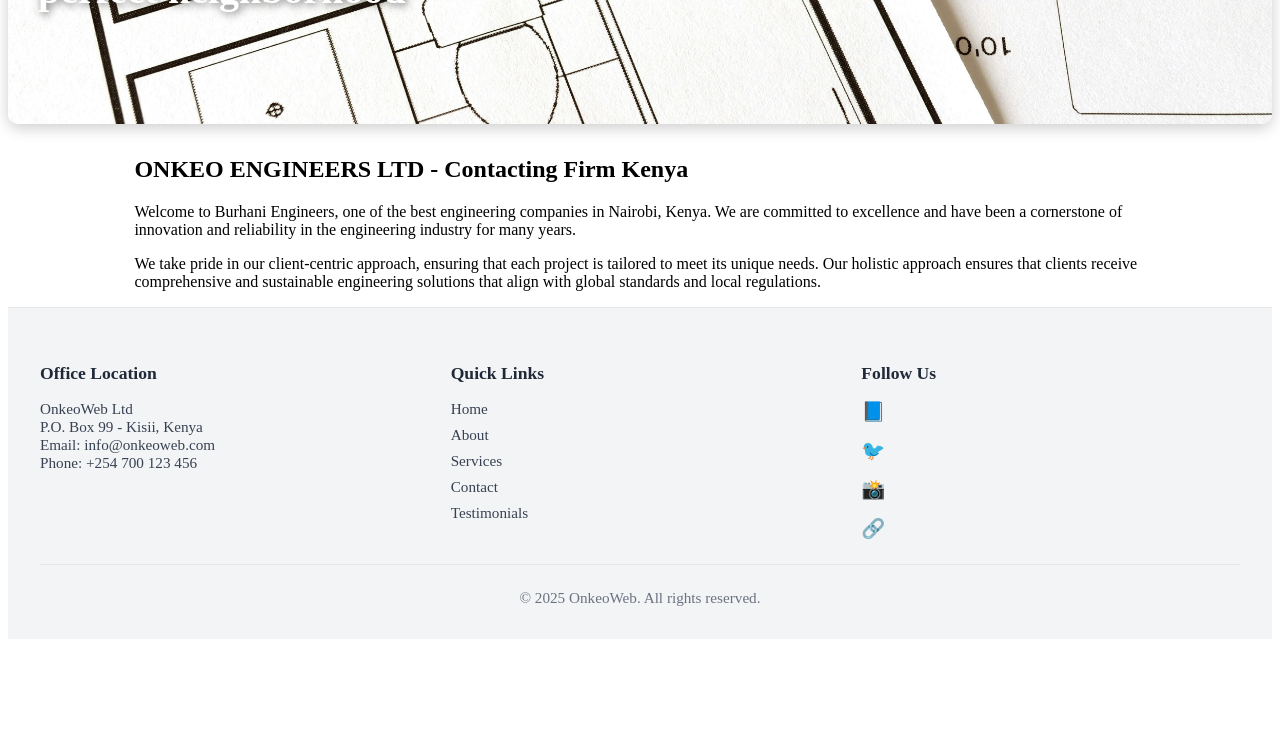
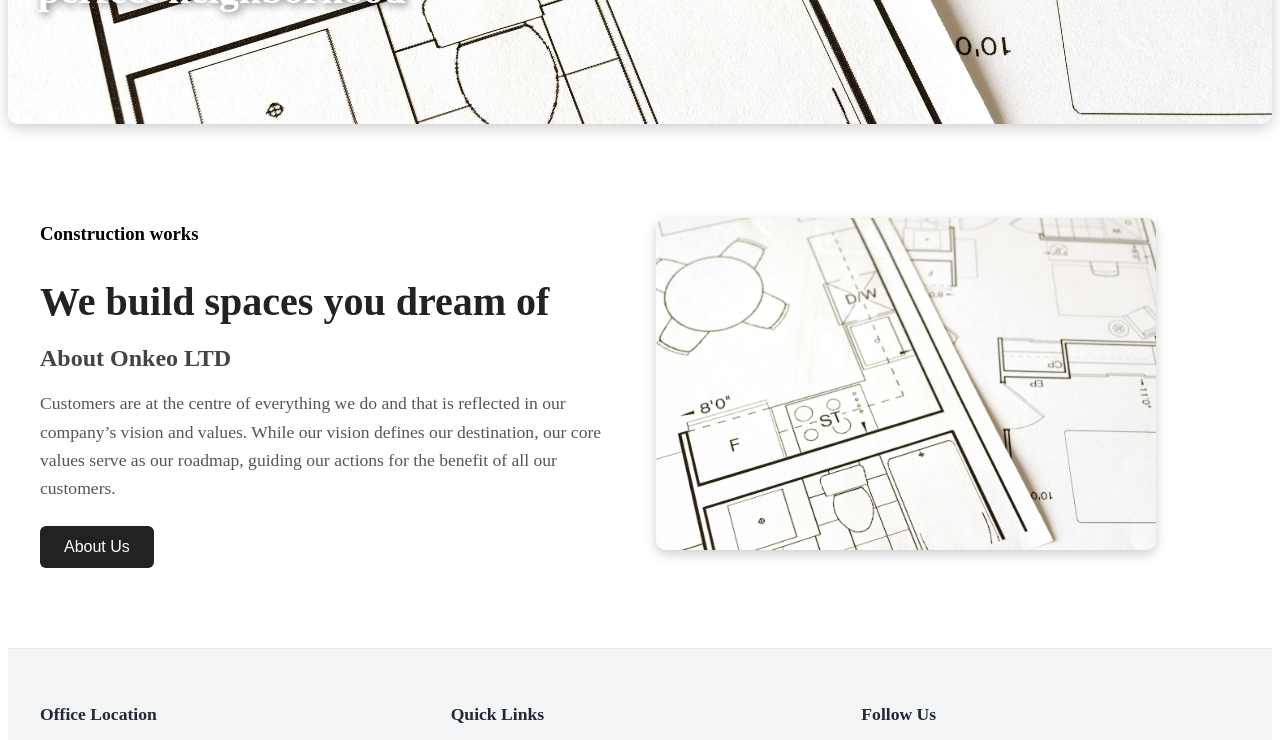
Before and after one commit to membae/onkeoWeb, a React (Vite) app in the folder onkeoWeb/: page / in a window 1280 px wide. Shown: the part 628-1368 px from the top of the page. Before the commit the page ends 1275 px from the top, so only its background shows below. Built offline with nearby package versions, Linux system fonts and the light colour scheme.

Commit message:
home css

```diff
--- a/onkeoWeb/src/index.css
+++ b/onkeoWeb/src/index.css
@@ -1,4 +1,67 @@
-.main{
-    padding: 0%;
-    margin: 0% 10% ;
+.main {
+  display: flex;
+  align-items: center;       /* vertically center text with image */
+  justify-content: space-between;
+  max-width: 1200px;
+  margin: 3rem auto;
+  padding: 2rem;
+  gap: 2rem;                 /* space between text and image */
 }
+
+.main div {
+  flex: 1;                   /* each div takes equal space */
+}
+
+.main img {
+  width: 100%;
+  max-width: 500px;          /* keeps image from being too large */
+  border-radius: 10px;
+  box-shadow: 0 4px 12px rgba(0,0,0,0.2);
+}
+
+.main h1 {
+  font-size: 2.5rem;
+  margin-bottom: 1rem;
+  color: #222;
+}
+
+.main h2 {
+  font-size: 1.5rem;
+  margin-bottom: 1rem;
+  color: #444;
+}
+
+.main p {
+  font-size: 1.1rem;
+  line-height: 1.6;
+  margin-bottom: 1.5rem;
+  color: #555;
+}
+
+.main button {
+  padding: 0.75rem 1.5rem;
+  font-size: 1rem;
+  background-color: #222;
+  color: white;
+  border: none;
+  border-radius: 6px;
+  cursor: pointer;
+  transition: background 0.3s ease;
+}
+
+.main button:hover {
+  background-color: #444;
+}
+
+/* ✅ Mobile responsiveness */
+@media (max-width: 768px) {
+  .main {
+    flex-direction: column;   /* stack text and image on small screens */
+    text-align: center;
+  }
+
+  .main img {
+    max-width: 100%;
+    margin-top: 1.5rem;
+  }
+}
--- a/onkeoWeb/src/pages/Home.jsx
+++ b/onkeoWeb/src/pages/Home.jsx
@@ -10,20 +10,19 @@ function Home() {
       <Navbar />
       <Imageslider />
       <section className="main">
-        <h1>ONKEO ENGINEERS LTD - Contacting Firm Kenya</h1>
+        <div>
+          <h3>Construction works</h3>
+        <h1>We build spaces you dream of</h1>
+        <h2>About Onkeo LTD</h2>
         <p>
-          Welcome to Burhani Engineers, one of the best engineering companies in
-          Nairobi, Kenya. We are committed to excellence and have been a
-          cornerstone of innovation and reliability in the engineering industry
-          for many years.
+          Customers are at the centre of everything we do and that is reflected in our company’s vision and values. While our vision defines our destination, our core values serve as our roadmap, guiding our actions for the benefit of all our customers.
         </p>
+        <button> About Us</button>
+        </div>
 
-        <p>
-          We take pride in our client-centric approach, ensuring that each
-          project is tailored to meet its unique needs. Our holistic approach
-          ensures that clients receive comprehensive and sustainable engineering
-          solutions that align with global standards and local regulations.
-        </p>
+        <div>
+          <img src="/src/assets/homeslide2.jpg" alt="" />
+        </div>
       </section>
 
       <Footer />
```
